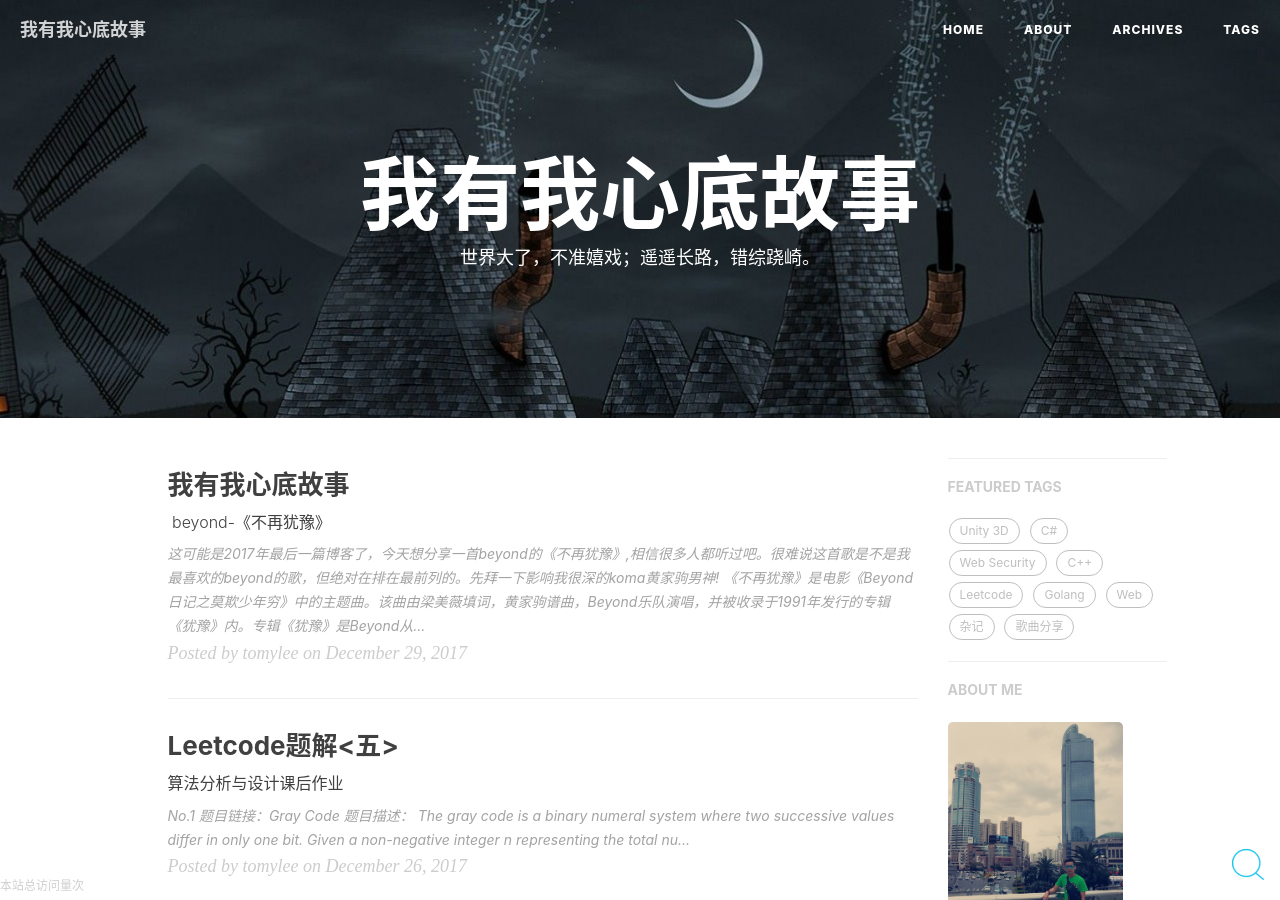
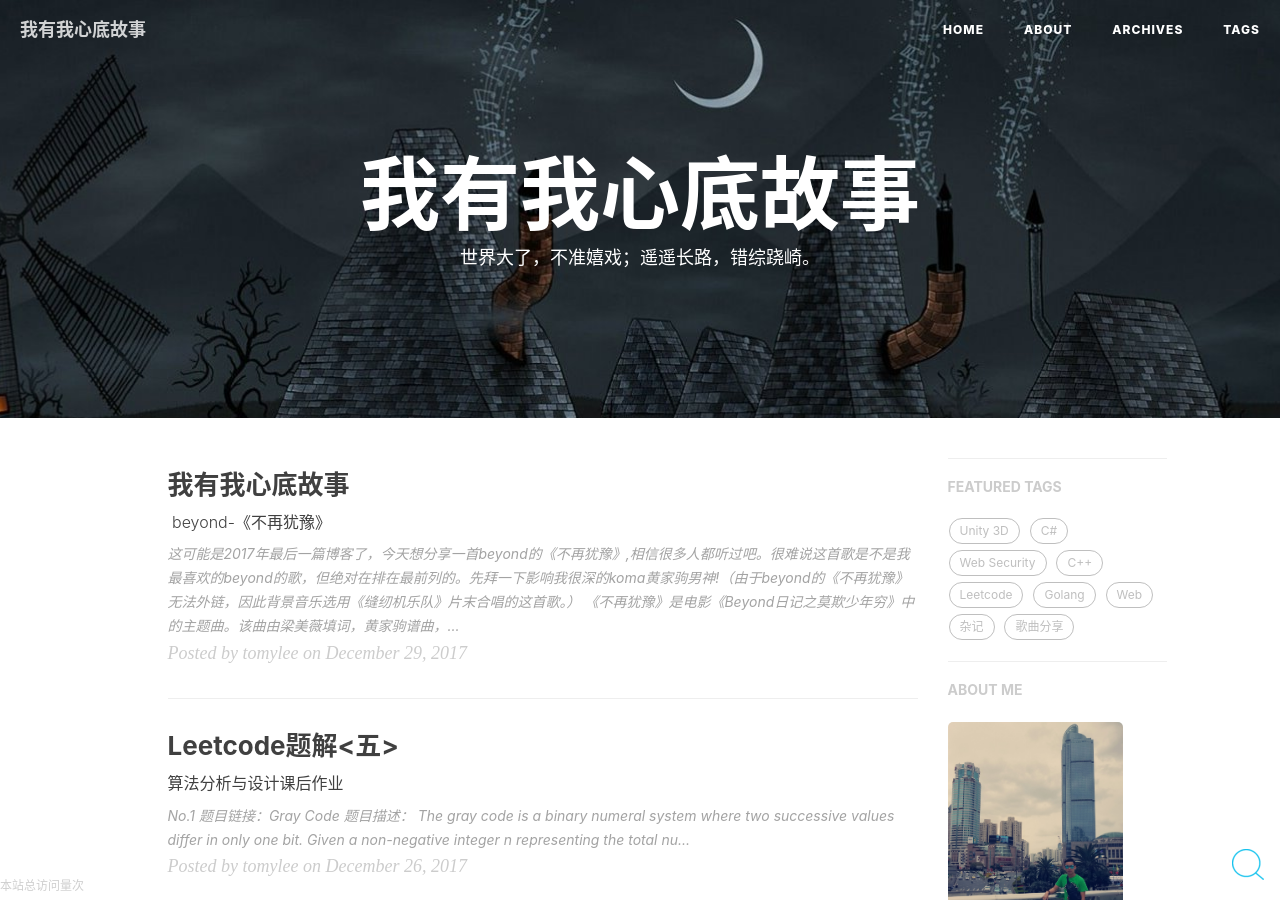
Before and after one commit to Tomy-Lee/Tomy-Lee.github.io, a Jekyll site: the page built from index.html, in a window 1280 px wide and 900 px high. Built offline with Jekyll 4.4.1, drawn with Linux system fonts in a browser that asks for light colours; nearby versions of some CDN libraries; the list of posts is cut into pages by our own code; comment, search, counter and statistics services are not loaded.

Commit message:
Update 2017-12-29-music1.md

```diff
--- a/_posts/2017-12-29-music1.md
+++ b/_posts/2017-12-29-music1.md
@@ -4,12 +4,12 @@
 subtitle:  beyond-《不再犹豫》
 date:       2017-12-29
 author:     "tomylee"
-music-id: 347597
+music-id: 512377374
 header-img: "img/musicguitar.jpg"
 tags:
     - 歌曲分享
 ---
-#### 这可能是2017年最后一篇博客了，今天想分享一首beyond的《不再犹豫》,相信很多人都听过吧。很难说这首歌是不是我最喜欢的beyond的歌，但绝对在排在最前列的。先拜一下影响我很深的koma[黄家驹](http://www.bing.com/knows/search?q=%E9%BB%84%E5%AE%B6%E9%A9%B9&mkt=zh-cn&FORM=BKACAI)男神!
+#### 这可能是2017年最后一篇博客了，今天想分享一首beyond的《不再犹豫》,相信很多人都听过吧。很难说这首歌是不是我最喜欢的beyond的歌，但绝对在排在最前列的。先拜一下影响我很深的koma[黄家驹](http://www.bing.com/knows/search?q=%E9%BB%84%E5%AE%B6%E9%A9%B9&mkt=zh-cn&FORM=BKACAI)男神!（由于beyond的《不再犹豫》无法外链，因此背景音乐选用《缝纫机乐队》片末合唱的这首歌。）
 ![0](http://i0.hdslb.com/video/44/44711784f607a2c7e9b78a812bcec360.jpg)
 
 #### 《不再犹豫》是电影《Beyond日记之莫欺少年穷》中的主题曲。该曲由梁美薇填词，黄家驹谱曲，Beyond乐队演唱，并被收录于1991年发行的专辑《犹豫》内。专辑《犹豫》是Beyond从非洲探访难民回港后黄家驹根据当地人的苦难经历创作完成的，正好东方电影出品有限公司邀请Beyond拍摄励志片《Beyond日记之莫欺少年穷》，而专辑中的单曲《不再犹豫》就顺理成章的被选为了片中的主题曲。而自从发表歌曲《大地》开始，关于Beyond的改变是否是妥协和背叛理想的争议就从来没有停止过，在这首歌中Beyond用他们的歌声表达出了一往无前的勇气。
```
